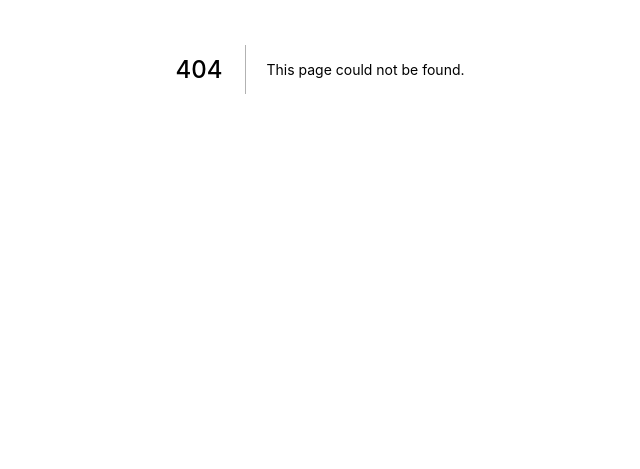
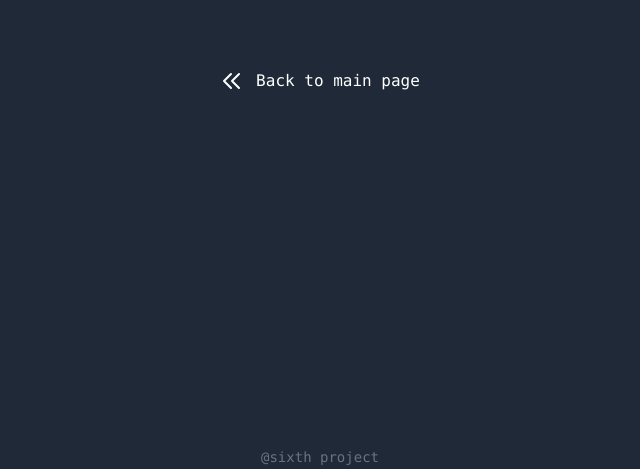
Before and after one commit to tatsuro13/BrogAndTodo_on_nextjs, a Next.js app: page /blog-page in a window 1280 px wide. Before the commit this address had no page. Shown: the part 331-800 px from the top of the page, without its empty margins (320-960 px from the left). Built offline with nearby package versions, Linux system fonts and the light colour scheme.

Commit message:
BrogとTaskページの仮置き

```diff
--- /dev/null
+++ b/pages/blog-page.js
@@ -0,0 +1,28 @@
+import Layout from '../components/Layouts';
+import Link from 'next/link';
+
+export default function BrogPage() {
+  return (
+    <Layout title="Brog page">
+      <Link href="/main-page">
+        <div className="flex cursor-pointer mt-12">
+          <svg
+            xmlns="http://www.w3.org/2000/svg"
+            class="h-6 w-6 mr-3"
+            fill="none"
+            viewBox="0 0 24 24"
+            stroke="currentColor"
+          >
+            <path
+              strokeLinecap="round"
+              strokeLinejoin="round"
+              strokeWidth="2"
+              d="M11 19l-7-7 7-7m8 14l-7-7 7-7"
+            />
+          </svg>
+          <span>Back to main page</span>
+        </div>
+      </Link>
+    </Layout>
+  );
+}
--- a/pages/main-page.js
+++ b/pages/main-page.js
@@ -1,6 +1,7 @@
 import { useRouter } from 'next/router';
 import Cookie from 'universal-cookie';
 import Layout from '../components/Layouts';
+import Link from 'next/link';
 
 const cookie = new Cookie();
 
@@ -12,6 +13,18 @@
   };
   return (
     <Layout title="Main page">
+      <div className="mb-10">
+        <Link href="/blog-page">
+          <a className="bg-indigo-500 mr-8 hover:bg-indigo-600 text-white px-4 py-12 rounded">
+            Visit Brog by (SSG + ISR)
+          </a>
+        </Link>
+        <Link href="/task-page">
+          <a className="bg-indigo-500 mr-8 hover:bg-indigo-600 text-white px-4 py-12 rounded">
+            Visit Task by (ISR + CSR)
+          </a>
+        </Link>
+      </div>
       <svg
         onClick={logout}
         xmlns="http://www.w3.org/2000/svg"
--- /dev/null
+++ b/pages/task-page.js
@@ -0,0 +1,28 @@
+import Layout from '../components/Layouts';
+import Link from 'next/link';
+
+export default function TaskPage() {
+  return (
+    <Layout title="Task page">
+      <Link href="/main-page">
+        <div className="flex cursor-pointer mt-12">
+          <svg
+            xmlns="http://www.w3.org/2000/svg"
+            class="h-6 w-6 mr-3"
+            fill="none"
+            viewBox="0 0 24 24"
+            stroke="currentColor"
+          >
+            <path
+              strokeLinecap="round"
+              strokeLinejoin="round"
+              strokeWidth="2"
+              d="M11 19l-7-7 7-7m8 14l-7-7 7-7"
+            />
+          </svg>
+          <span>Back to main page</span>
+        </div>
+      </Link>
+    </Layout>
+  );
+}
```
